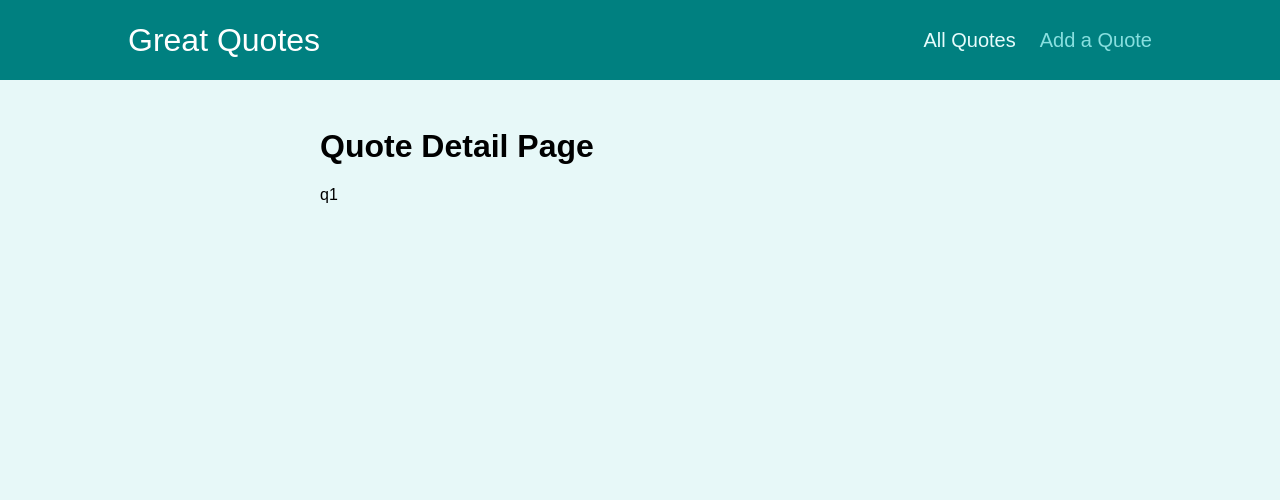
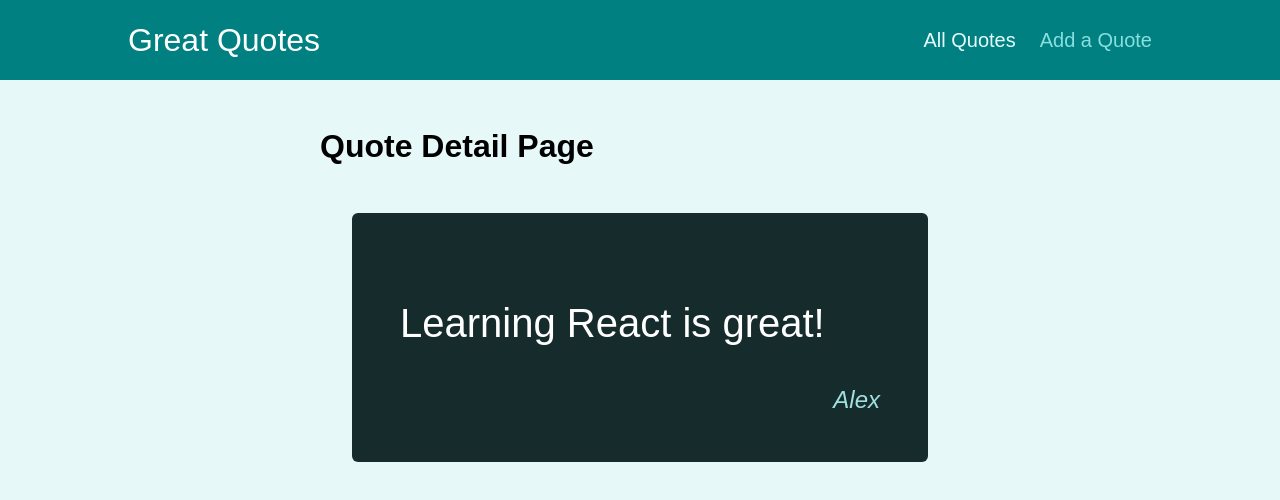
Before and after one commit to AlexanderTsve/Great_Quotes_Learning_Project, a React (Create React App) app: page /quotes/q1 in a window 1280 px wide. Shown: the top 500 px of the page. Built offline with nearby package versions, Linux system fonts and the light colour scheme.

Commit message:
Adding quote details page information.

```diff
--- a/src/components/quotes/QuoteItem.js
+++ b/src/components/quotes/QuoteItem.js
@@ -1,4 +1,5 @@
-import classes from './QuoteItem.module.css';
+import classes from "./QuoteItem.module.css";
+import { Link } from "react-router-dom";
 
 const QuoteItem = (props) => {
   return (
@@ -9,9 +10,9 @@ const QuoteItem = (props) => {
         </blockquote>
         <figcaption>{props.author}</figcaption>
       </figure>
-      <a className='btn'>
+      <Link to={`/quotes/${props.id}`} className="btn">
         View Fullscreen
-      </a>
+      </Link>
     </li>
   );
 };
--- a/src/pages/QuoteDetail.js
+++ b/src/pages/QuoteDetail.js
@@ -1,12 +1,22 @@
 import { useParams, Route } from "react-router-dom";
 import { Fragment } from "react";
 import Comments from "../components/comments/Comments";
+import HighlightedQuote from "../components/quotes/HighlightedQuote";
+const DUMMY_QUOTES = [
+  { id: "q1", author: "Alex", text: "Learning React is great!" },
+  { id: "q2", author: "Mike", text: "Learning React is hard.." },
+  { id: "q3", author: "Maria", text: "Learning React is not hard at all!" },
+];
 const QuoteDetail = () => {
   const params = useParams();
+  const quote = DUMMY_QUOTES.find((item) => item.id === params.quoteId);
+  if (!quote) {
+    return <p>No quote found!</p>;
+  }
   return (
     <Fragment>
       <h1>Quote Detail Page</h1>
-      <p>{params.quoteId}</p>
+      <HighlightedQuote text={quote.text} author={quote.author} />
       <Route path={`/quotes/${params.quoteId}/comments`}>
         <Comments />
       </Route>
```
